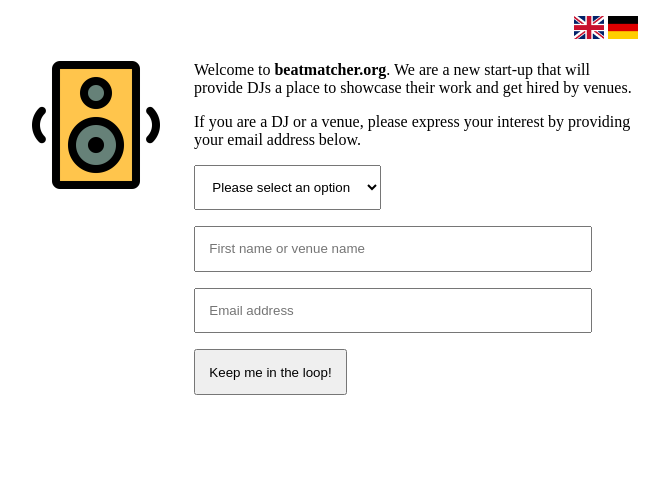
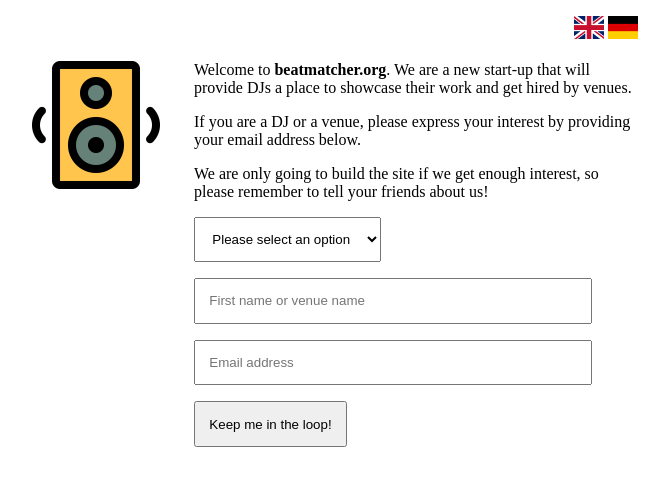
Before and after one commit to jackmurray90/tradiework, a Django app: page /en in a window 1280 px wide. Shown: the top 486 px of the page, without its empty margins (306-975 px from the left). Run offline with Django 4.2, Linux system fonts and the light colour scheme.

Commit message:
add please tell your friends message

```diff
--- a/beatmatcher/templates/de.html
+++ b/beatmatcher/templates/de.html
@@ -48,6 +48,9 @@
         <p>
           Wenn Sie ein DJ oder ein Veranstaltungsort sind, bekunden Sie bitte Ihr Interesse, indem Sie unten Ihre E-Mail-Adresse angeben.
         </p>
+        <p>
+          Wir werden die Website nur erstellen, wenn wir genügend Interesse haben. Denken Sie also bitte daran, Ihren Freunden von uns zu erzählen!
+        </p>
         <form method="post">
           {% csrf_token %}
           <p>
--- a/beatmatcher/templates/en.html
+++ b/beatmatcher/templates/en.html
@@ -49,6 +49,10 @@
           If you are a DJ or a venue, please express your interest by providing
           your email address below.
         </p>
+        <p>
+          We are only going to build the site if we get enough interest, so
+          please remember to tell your friends about us!
+        </p>
         <form method="post">
           {% csrf_token %}
           <p>
```
